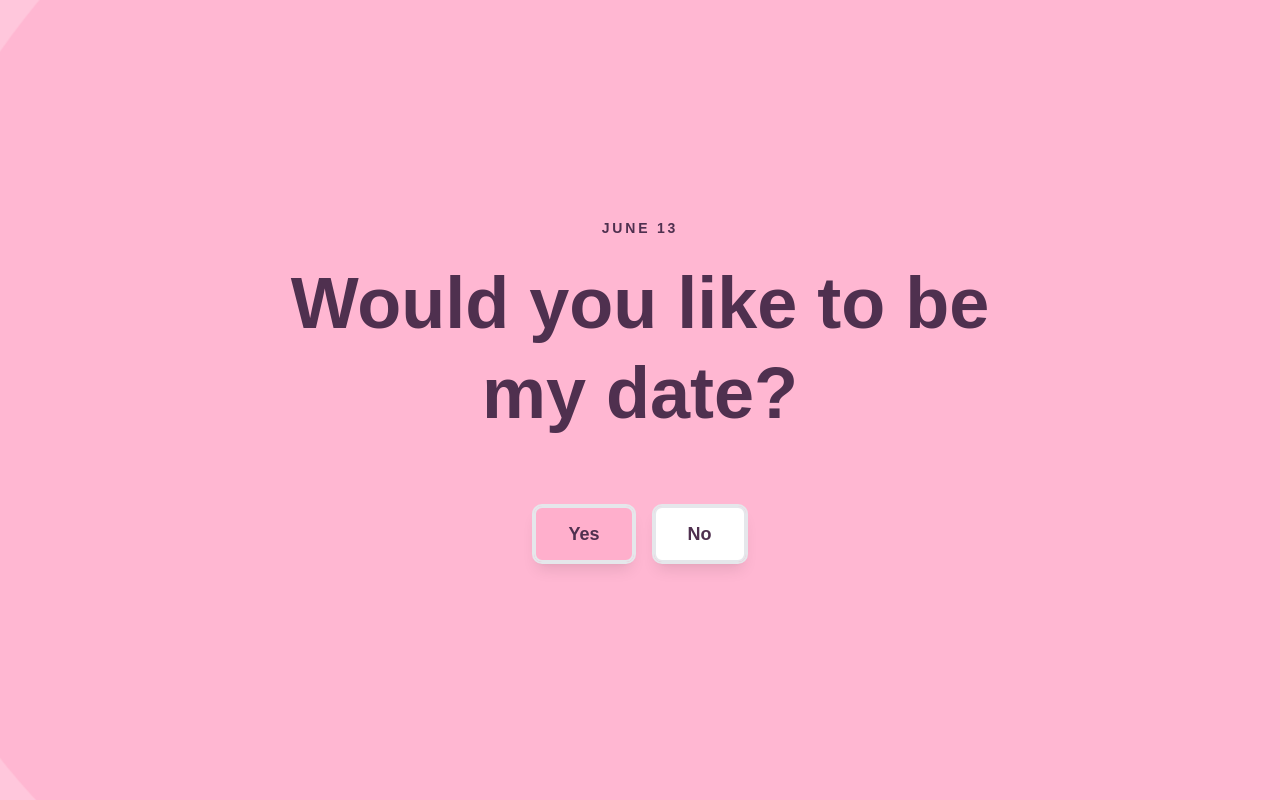
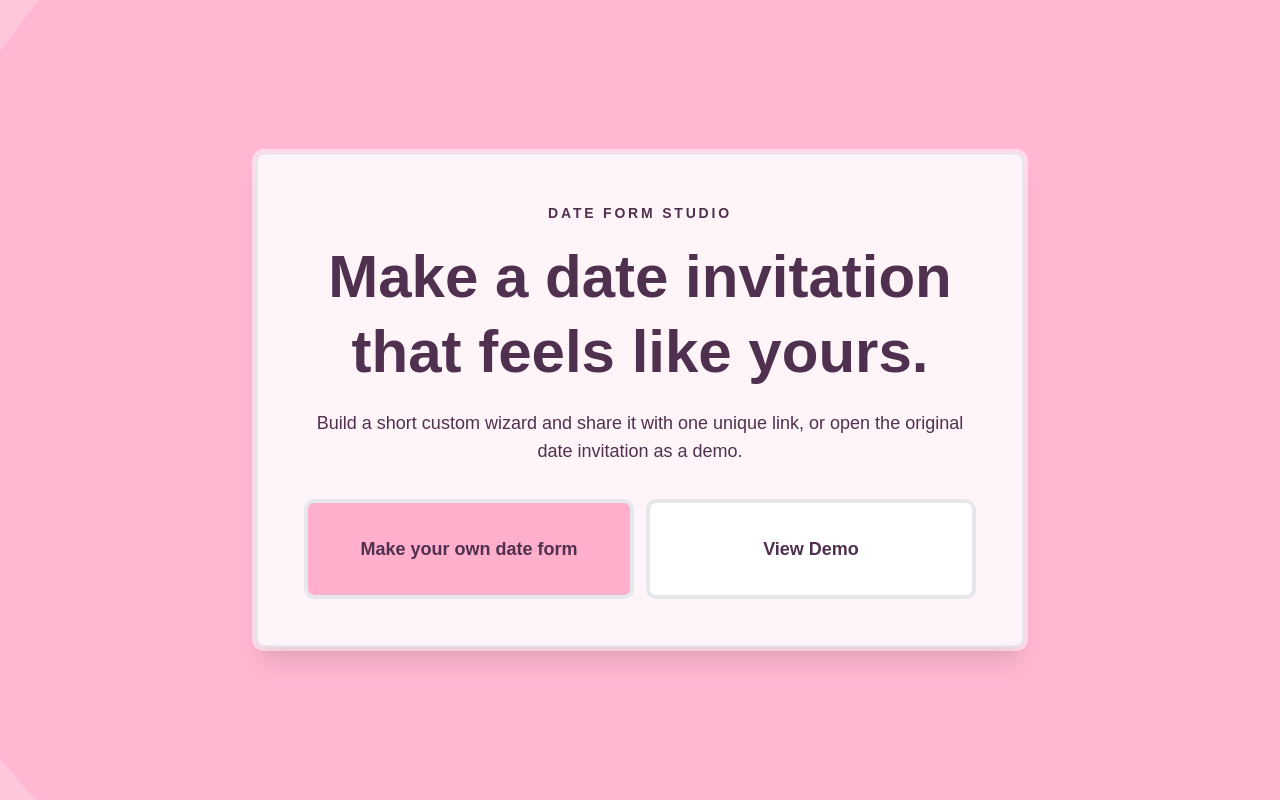
Before and after one commit to aguitezFRG/simple_date_asking_website, a Next.js app: page / in a window 1280 px wide. Built offline with nearby package versions, Linux system fonts and the light colour scheme.

Commit message:
feat: add two-option landing page

```diff
--- a/app/page.tsx
+++ b/app/page.tsx
@@ -1,12 +1,34 @@
-import DateInvitation from "./date-invitation";
-import { getDisplayDateFromSearchParam } from "./display-date";
+import Link from "next/link";
 
-export default async function Home({
-  searchParams,
-}: {
-  searchParams: Promise<{ date?: string | string[] }>;
-}) {
-  const { date } = await searchParams;
+export default function Home() {
+  return (
+    <main className="flex min-h-dvh items-center justify-center px-6 py-10">
+      <section className="w-full max-w-3xl rounded-[8px] border-2 border-[var(--soft-gray)] bg-white/85 p-7 text-center shadow-xl shadow-[var(--thistle)] outline outline-4 outline-white/50 backdrop-blur sm:p-12">
+        <p className="text-sm font-semibold uppercase tracking-[0.2em] text-[var(--ink)]">
+          Date form studio
+        </p>
+        <h1 className="mt-4 text-4xl font-black leading-tight text-[var(--ink)] sm:text-6xl">
+          Make a date invitation that feels like yours.
+        </h1>
+        <p className="mx-auto mt-5 max-w-2xl text-base leading-7 text-[var(--ink)] sm:text-lg">
+          Build a short custom wizard and share it with one unique link, or open the original date invitation as a demo.
+        </p>
 
-  return <DateInvitation displayDate={getDisplayDateFromSearchParam(date)} />;
+        <div className="mt-9 grid gap-4 sm:grid-cols-2">
+          <Link
+            className="flex min-h-24 items-center justify-center rounded-[8px] border-2 border-[var(--soft-gray)] bg-[var(--baby-pink)] px-6 py-5 text-lg font-black text-[var(--ink)] outline outline-2 outline-[var(--soft-gray)] transition hover:bg-[var(--pastel-petal)] focus-visible:outline-4"
+            href="/create"
+          >
+            Make your own date form
+          </Link>
+          <Link
+            className="flex min-h-24 items-center justify-center rounded-[8px] border-2 border-[var(--soft-gray)] bg-white px-6 py-5 text-lg font-black text-[var(--ink)] outline outline-2 outline-[var(--soft-gray)] transition hover:bg-[var(--icy-blue)] focus-visible:outline-4"
+            href="/demo"
+          >
+            View Demo
+          </Link>
+        </div>
+      </section>
+    </main>
+  );
 }
```
